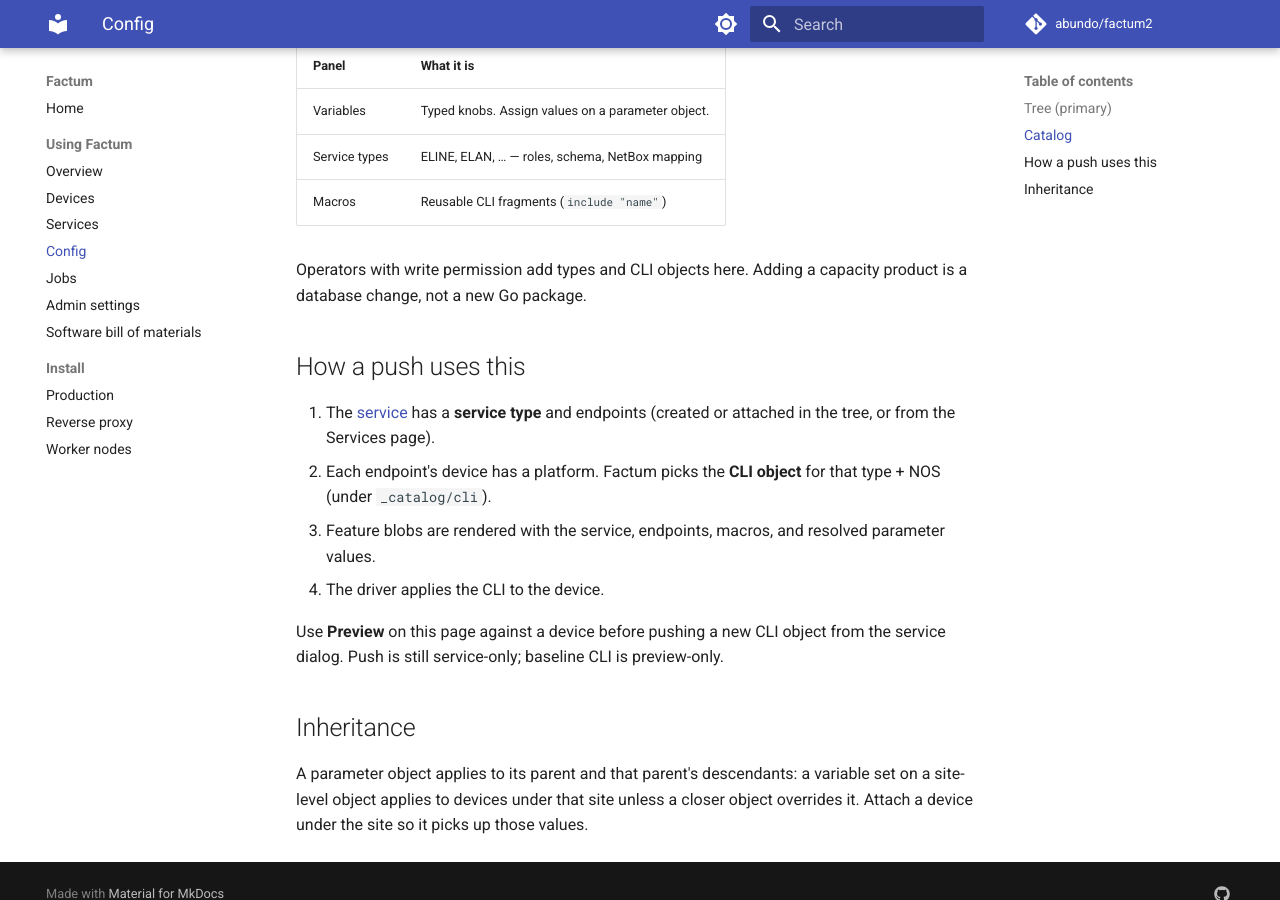
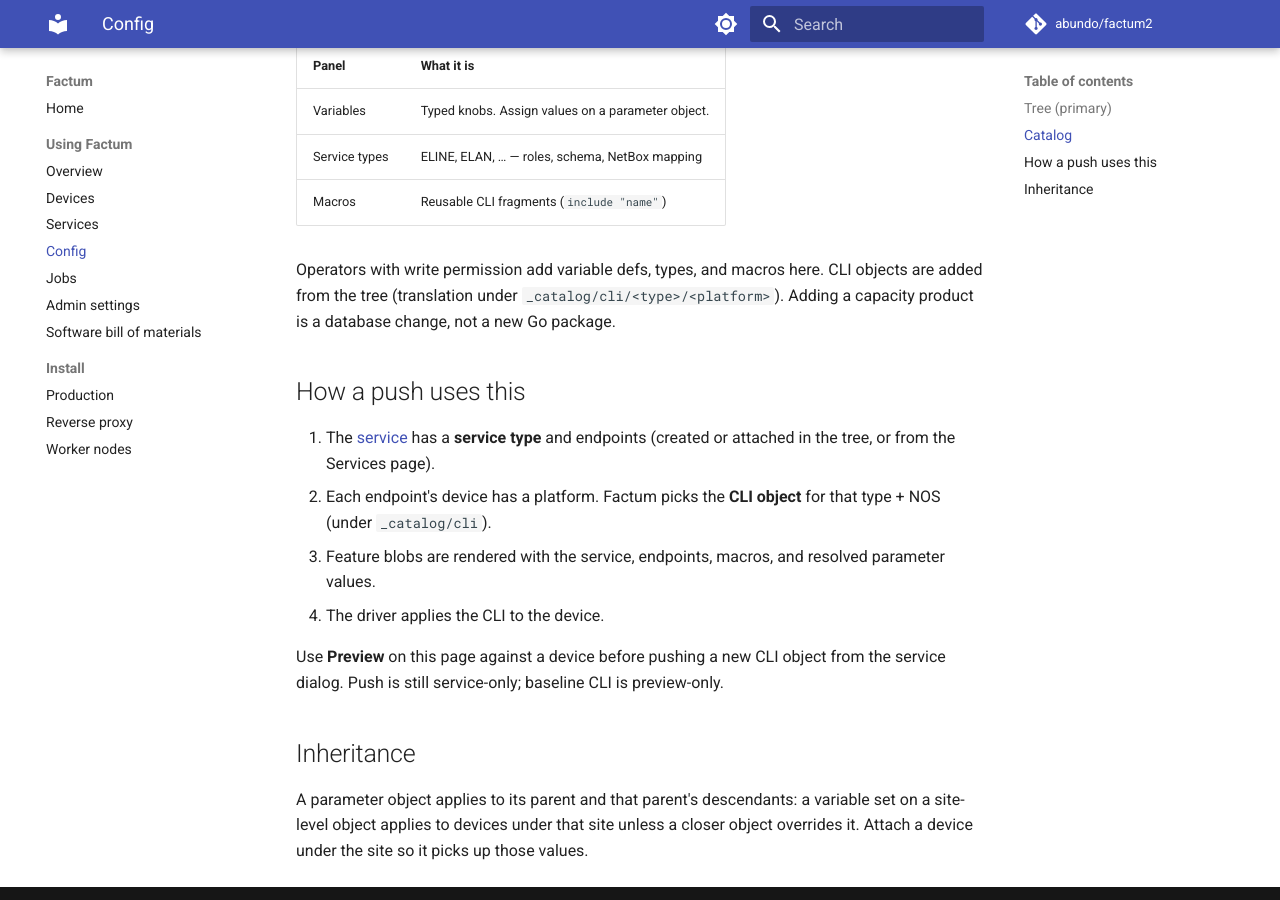
Before and after one commit to abundo/factum2, an MkDocs documentation site: the page built from docs/user/config.md, in a window 1280 px wide and 900 px high, scrolled down 1061 px. Built offline with MkDocs 1.6.1 and Material for MkDocs 9.7.7, drawn with Linux system fonts in a browser that asks for light colours; comment, search, counter and statistics services are not loaded.

Commit message:
fix: address review feedback for gui: config tree is the editor

```diff
--- a/docs/user/config.md
+++ b/docs/user/config.md
@@ -44,8 +44,10 @@
 | Service types | ELINE, ELAN, … — roles, schema, NetBox mapping |
 | Macros | Reusable CLI fragments (`include "name"`) |
 
-Operators with write permission add types and CLI objects here. Adding a
-capacity product is a database change, not a new Go package.
+Operators with write permission add variable defs, types, and macros
+here. CLI objects are added from the tree (translation under
+`_catalog/cli/<type>/<platform>`). Adding a capacity product is a
+database change, not a new Go package.
 
 ## How a push uses this
 
```
Also changed, not shown: docs/cfgmgmt-service-design.md (+2 -2 lines).
